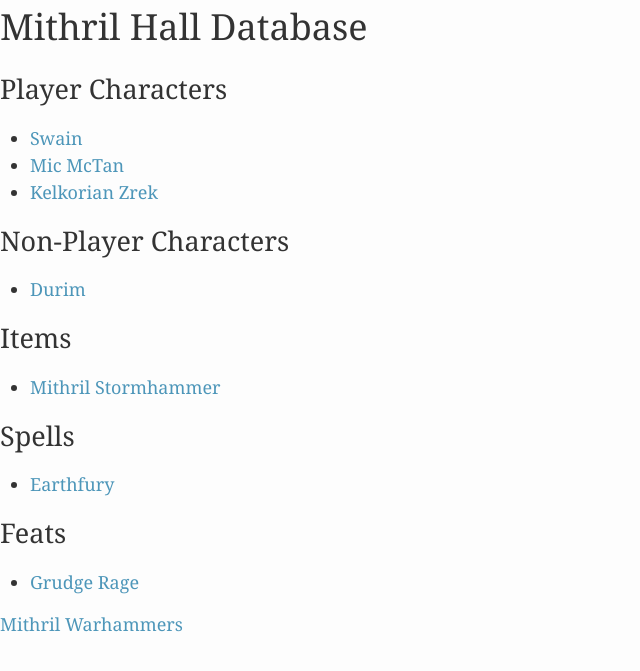
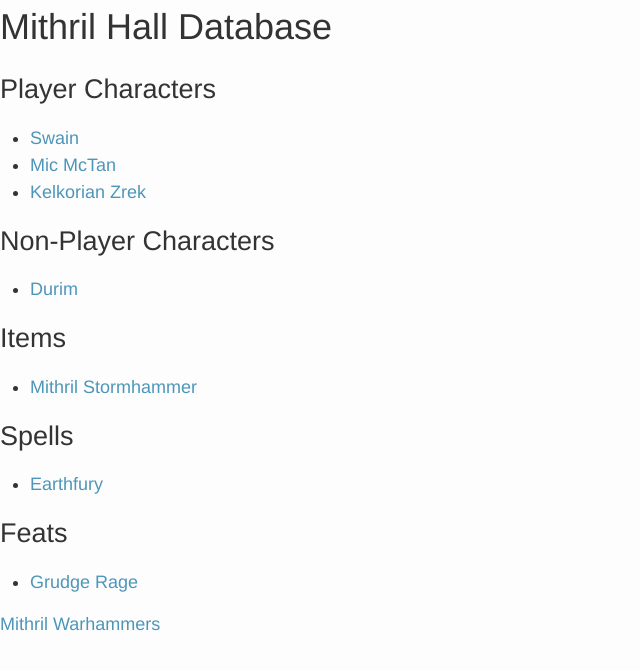
Before and after one commit to Thexeir/thexeir.github.io, a Jekyll site: the page built from index.html, in a window 1280 px wide. Shown: the top 671 px of the page, without its empty margins (0-640 px from the left). Built offline with Jekyll 4.4.1, drawn with Linux system fonts in a browser that asks for light colours.

Commit message:
more formatting

```diff
--- a/_sass/_layout.scss
+++ b/_sass/_layout.scss
@@ -15,7 +15,7 @@
     line-height: 56px;
     letter-spacing: -1px;
     margin-bottom: 0;
-    float: center;
+    float: left;
     z-index: 10;
 
     &,
--- a/css/main.scss
+++ b/css/main.scss
@@ -6,8 +6,8 @@
 
 
 // Our variables
-// $base-font-family: Helvetica, Arial, sans-serif;
-$base-font-family: "Calluna", Georgia, serif;
+// $base-font-family: "Calluna", Georgia, serif;
+$base-font-family: Helvetica, Arial, sans-serif;
 $base-font-size:   18px;
 $small-font-size:  $base-font-size * 0.875;
 $base-line-height: 1.5;
```
